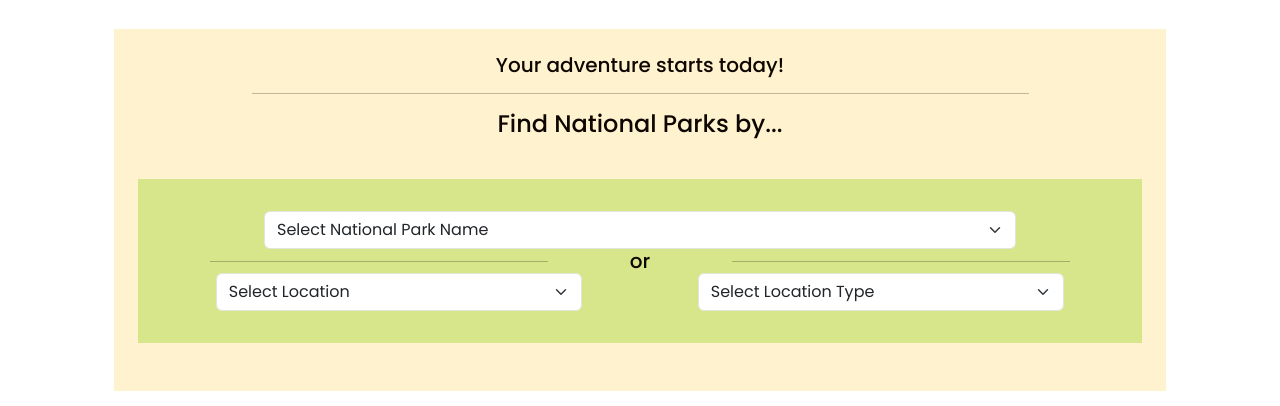
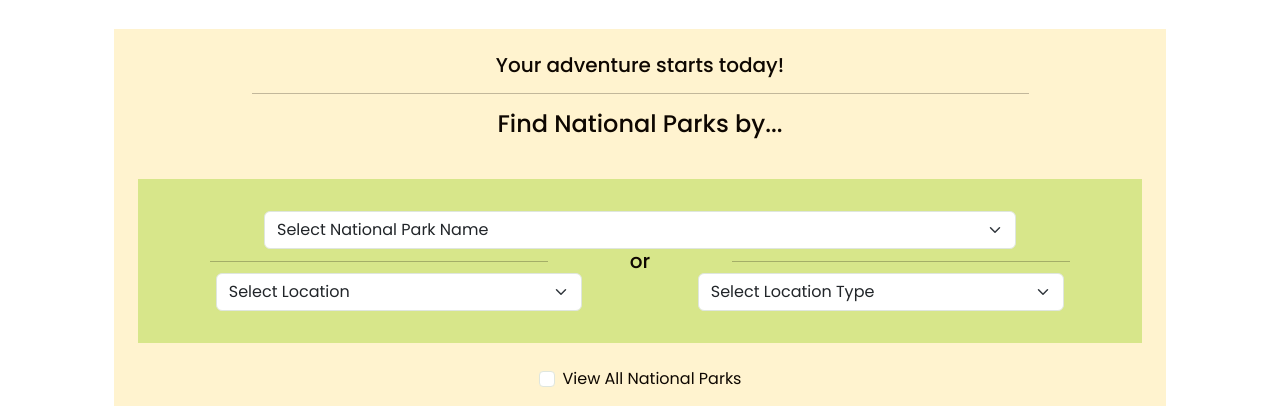
Before and after one commit to micah-k98/enjoy-the-outdoors, a plain HTML site: page national-parks.html in a window 1280 px wide. Shown: the part 403-809 px from the top of the page. Drawn offline with nearby package versions, Linux system fonts and the light colour scheme.

Commit message:
Added view all option and search button01~

```diff
--- a/css/style.css
+++ b/css/style.css
@@ -130,3 +130,9 @@ a {
     width: 35%;
     margin: .25rem auto .25rem auto;
 }
+
+.checkbox-section {
+    display: flex;
+    flex-direction: column;
+    align-items: center;
+}
--- a/national-parks.html
+++ b/national-parks.html
@@ -84,7 +84,15 @@
                             </div>
                         </div>
                     </div>
-
+                    <div class="checkbox-section">
+                        <div class="form-check">
+                            <input type="checkbox" class="form-check-input" id="viewAllParks">
+                            <label for="viewAllParks" class="form-check-label">View All National Parks</label>
+                        </div>
+                    </div>
+                    <div class="text-center">
+                        <button id="searchButton" class="btn btn-secondary mt-3 p-2 col-2">Search</button>
+                    </div>
                 </div>
             </section>
         </main>
```
